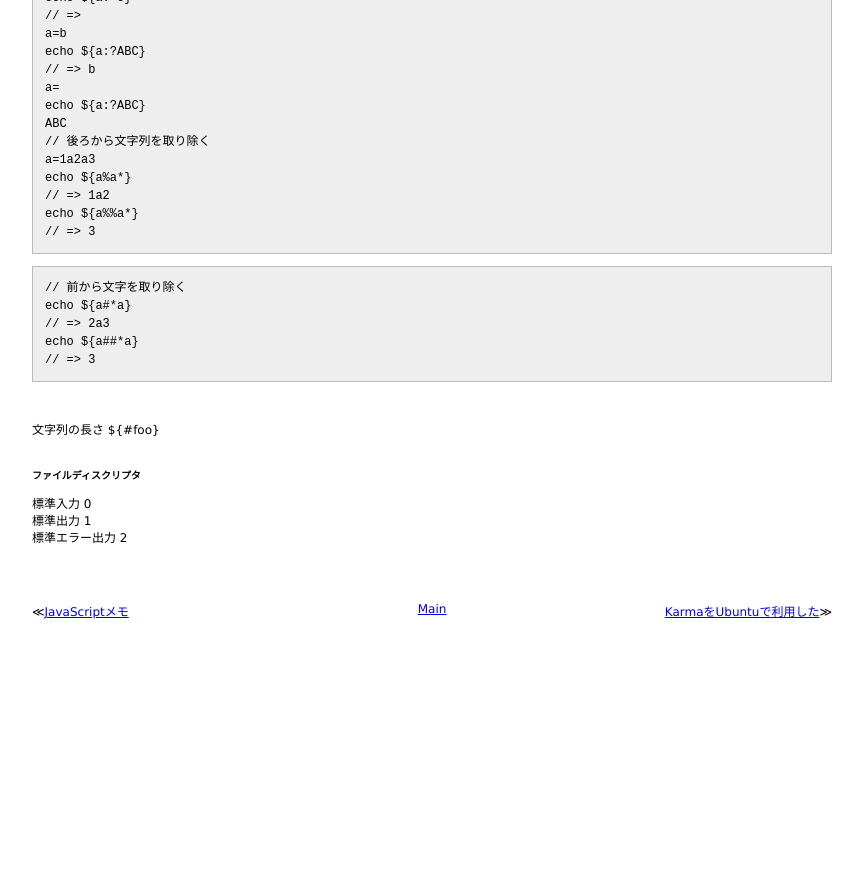
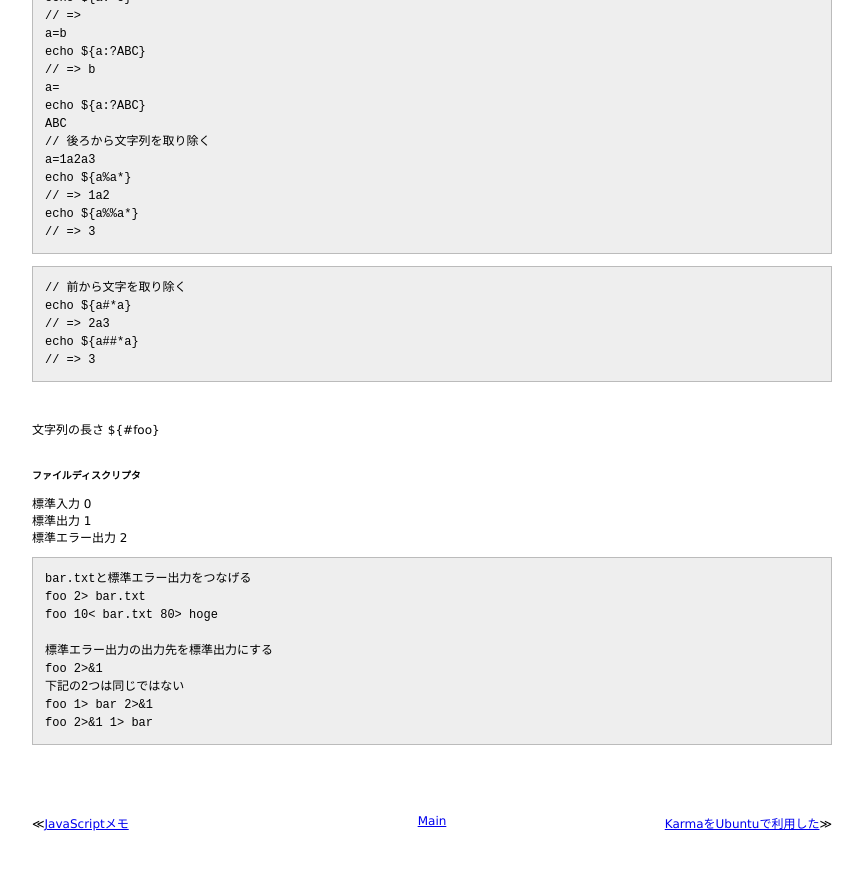
Before and after one commit to 38elements/38elements.github.com, a Jekyll site: the page built from _posts/2014-4-20-shell.md, in a window 1280 px wide and 900 px high, scrolled down 1760 px. Shown: the top 870 px of the window, without its empty margins (208-1071 px from the left). Built offline with Jekyll 4.4.1, drawn with Linux system fonts in a browser that asks for light colours; Markdown is read by kramdown in place of the engine named in the settings; before the commit the page ends 2448 px from its top, so only the background shows below that.

Commit message:
Update 2014-4-20-shell.md

````diff
--- a/_posts/2014-4-20-shell.md
+++ b/_posts/2014-4-20-shell.md
@@ -143,4 +143,15 @@ ${#foo}
 標準入力 0
 標準出力 1
 標準エラー出力 2
+```
+bar.txtと標準エラー出力をつなげる
+foo 2> bar.txt
+foo 10< bar.txt 80> hoge
+
+標準エラー出力の出力先を標準出力にする
+foo 2>&1
+下記の2つは同じではない
+foo 1> bar 2>&1
+foo 2>&1 1> bar
+```
 <br>
````
